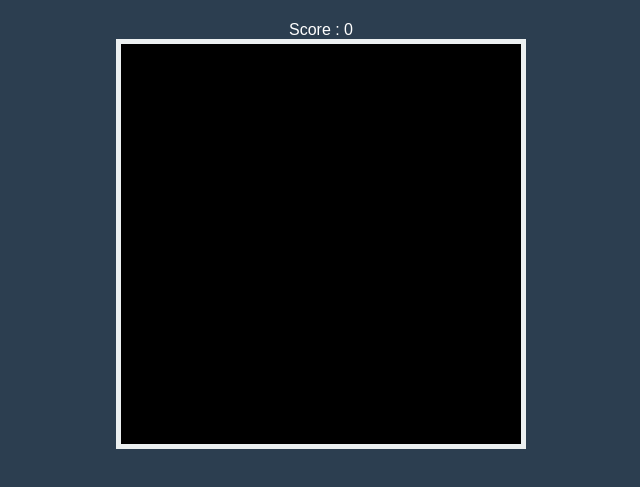
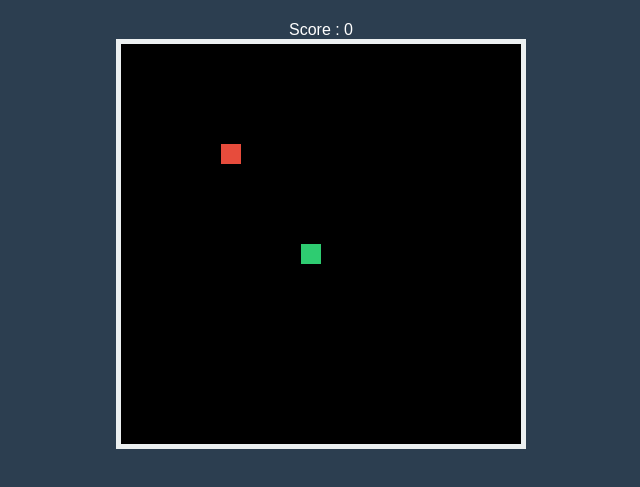
Before and after one commit to RaphaelMaillet44/Games-fun, a plain HTML site: page snake/snake.html in a window 1280 px wide. Shown: the part 67-554 px from the top of the page, without its empty margins (319-959 px from the left). Drawn offline with Linux system fonts and the light colour scheme.

Commit message:
Ajout d'une fonction draw pour render le serpent et le manger

```diff
--- a/snake/snake.html
+++ b/snake/snake.html
@@ -21,6 +21,22 @@
         let snake = [{ x: 9 * box, y: 10 * box }]; // Le serpent commence avec un seul segment
         let food = { x: 5 * box, y: 5 * box };     // Position de départ de la nourriture
         let d;                                     // Direction
+
+        function draw() {
+            ctx.fillStyle = "black";
+            ctx.fillRect(0, 0, canvas.width, canvas.height);
+
+            // Dessiner le serpent
+            snake.forEach((segment, index) => {
+                ctx.fillStyle = (index === 0) ? "#2ecc71" : "#27ae60";
+                ctx.fillRect(segment.x, segment.y, box, box);
+            });
+
+            // Dessiner la nourriture
+            ctx.fillStyle = "#e74c3c";
+            ctx.fillRect(food.x, food.y, box, box);
+            }
+            let game = setInterval(draw, 100);
     </script>
 </body>
 </html>
```
